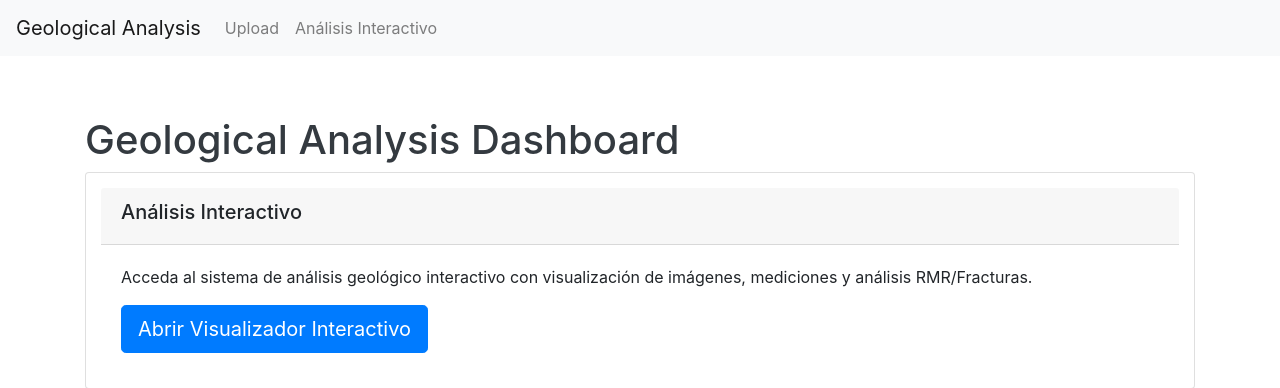
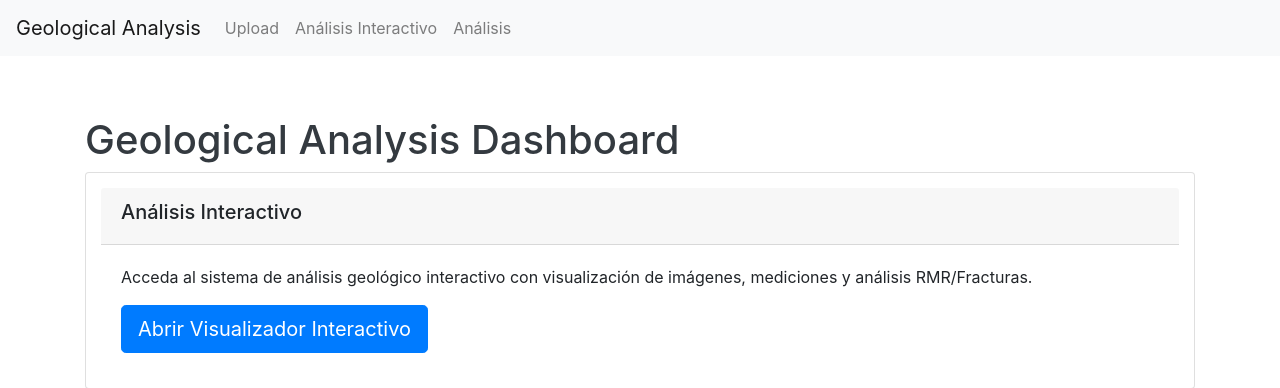
Before and after one commit to DayaYagu777/flask-geological-analysis, a Flask app: page / in a window 1280 px wide. Shown: the top 388 px of the page. Run offline with Flask 3, Linux system fonts and the light colour scheme; some libraries are stand-ins or nearby versions.

Commit message:
Update base.html

```diff
--- a/geological-analysis-app/app/templates/base.html
+++ b/geological-analysis-app/app/templates/base.html
@@ -23,7 +23,7 @@
                     <a class="nav-link" href="{{ url_for('app.geological_analysis') }}">Análisis Interactivo</a>
                 </li>
                 <li class="nav-item">
-                <!-- <a class="nav-link" href="{{ url_for('login') }}">Login</a> -->
+                <a class="nav-link" href="{{ url_for('app.geological_analysis') }}">Análisis</a>
                 </li>
             </ul>
         </div>
```
